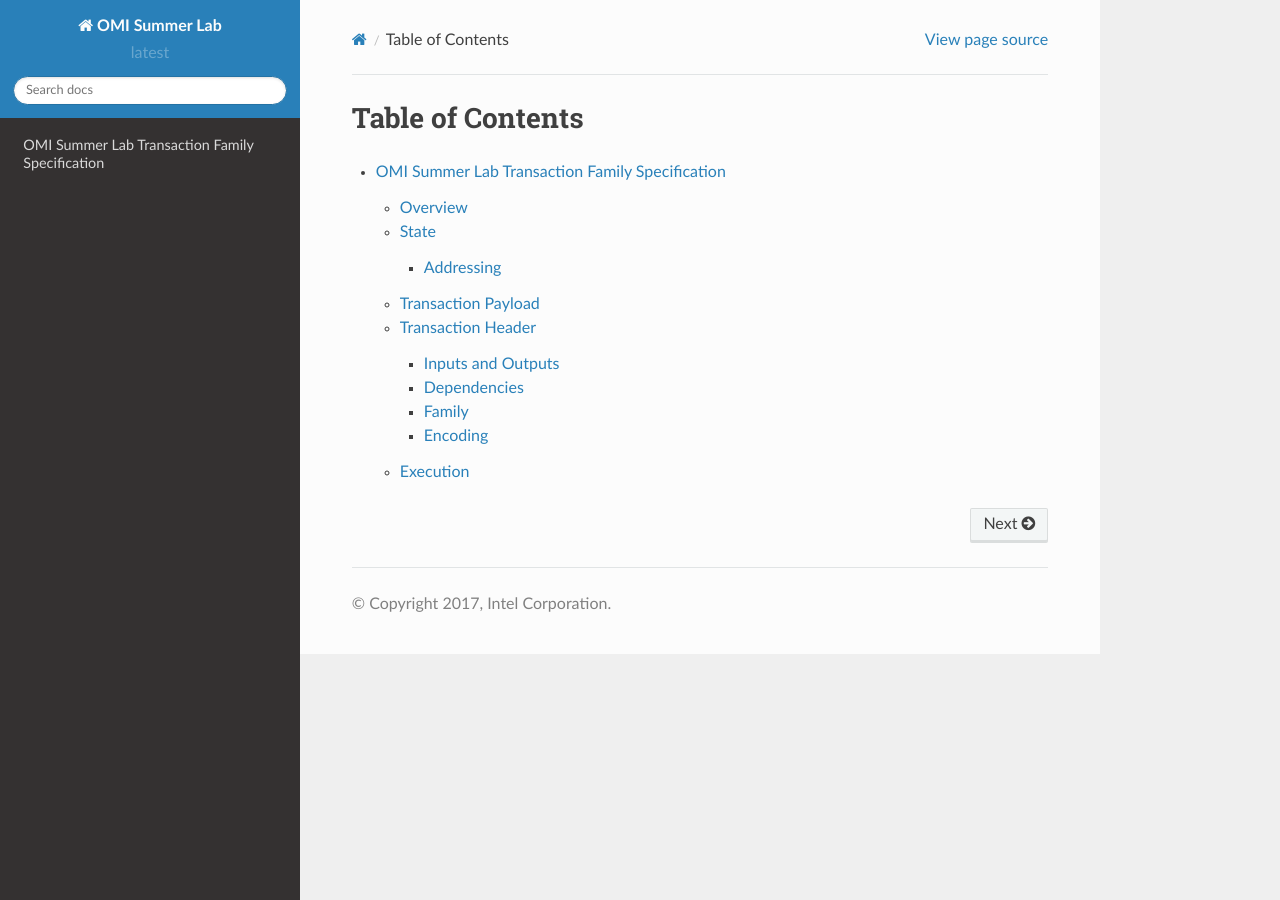
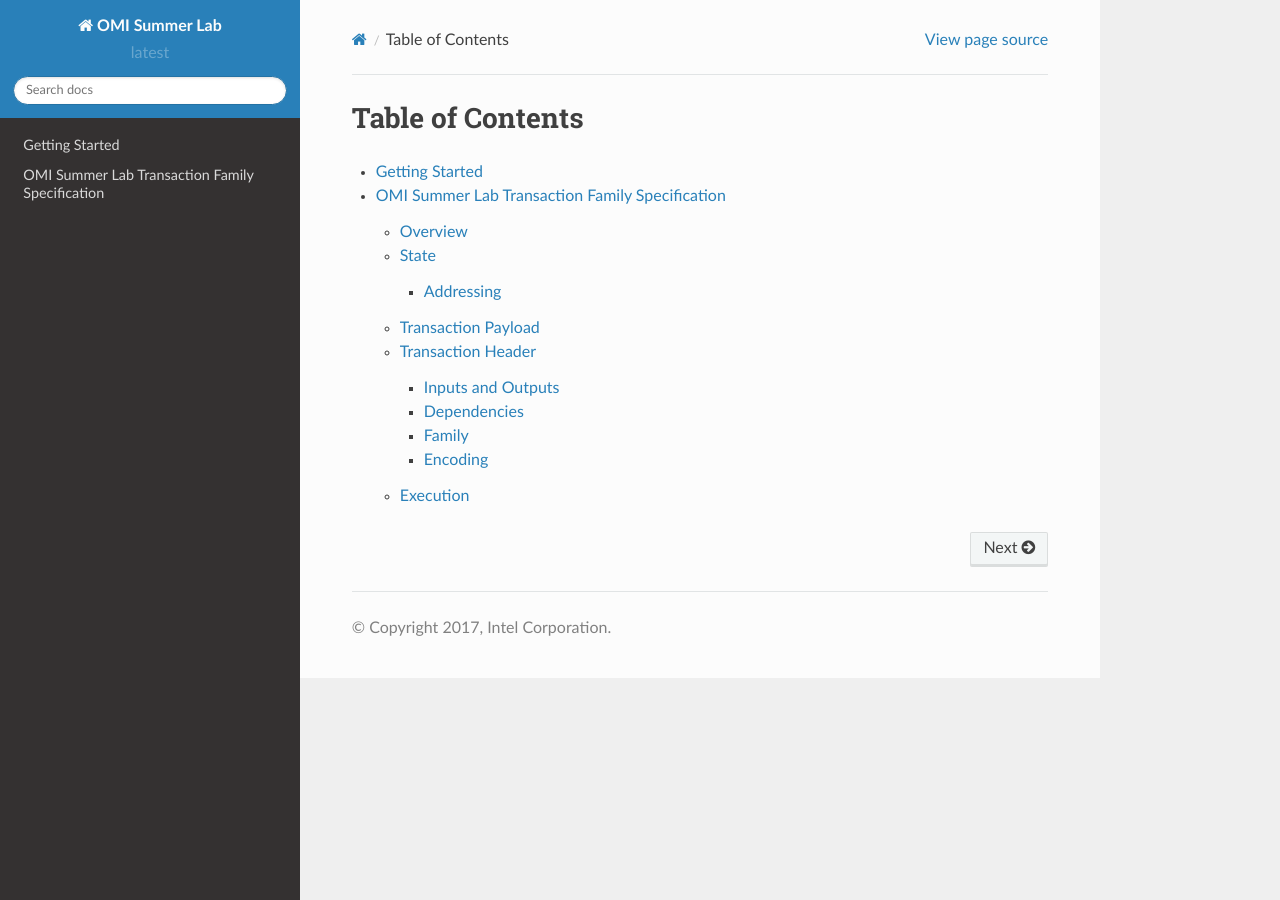
Before and after one commit to IntelLedger/omi-summer-lab, a Sphinx documentation site: the page built from docs/source/contents.rst, in a window 1280 px wide. Built offline with Sphinx 7.4.7 and the Read the Docs theme 2.0.0, drawn with Linux system fonts in a browser that asks for light colours.

Commit message:
Add getting started placeholder
Signed-off-by: Peter Schwarz <pschwarz@bitwise.io>

```diff
--- a/docs/source/contents.rst
+++ b/docs/source/contents.rst
@@ -4,4 +4,6 @@ Table of Contents
 
 .. toctree::
 
+   getting_started.rst
+
    transaction_family_specification.rst
--- /dev/null
+++ b/docs/source/getting_started.rst
@@ -0,0 +1,6 @@
+***************
+Getting Started
+***************
+
+
+See the `OMI JavaScript SDK <omi_client/index.html>`__.
```
